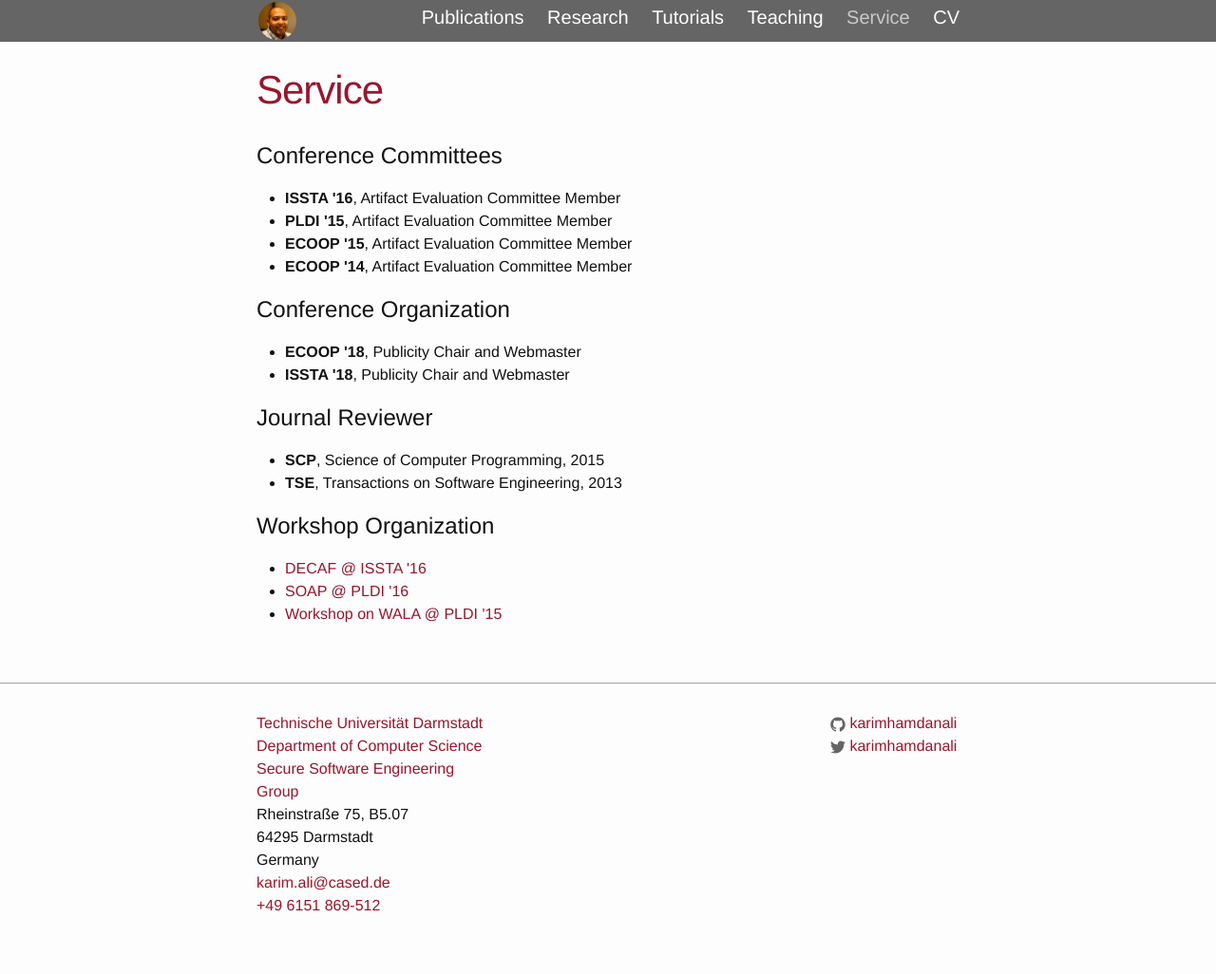
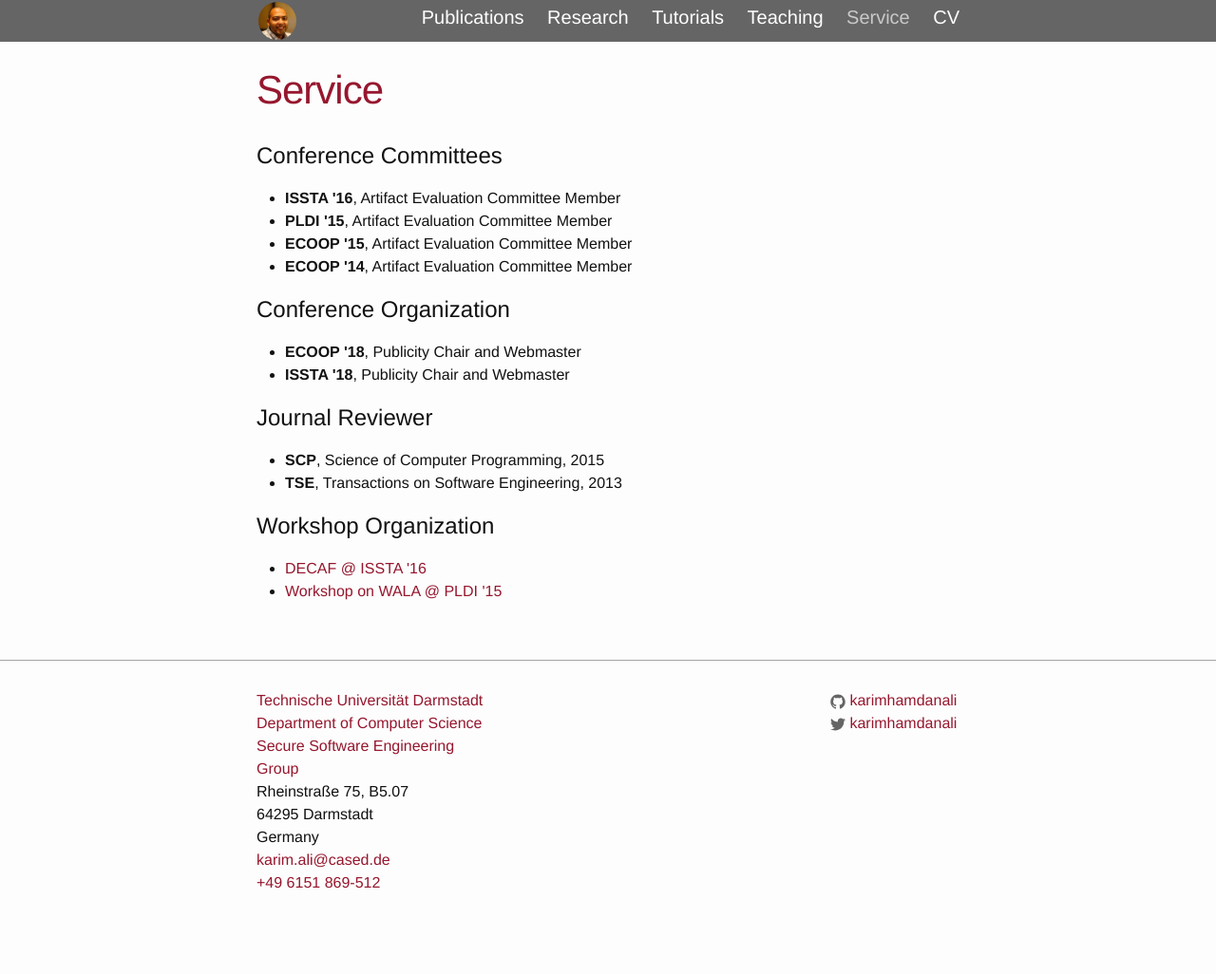
Before and after one commit to karimhamdanali/karimhamdanali.github.io, a Jekyll site: the page built from nav/service.md, in a window 1280 px wide. Shown: the whole page at 95% size. Built offline with Jekyll 4.4.1, drawn with Linux system fonts in a browser that asks for light colours; after the commit the page ends 1002 px from its top, so only the background shows below that.

Commit message:
removed SOAP from service

```diff
--- a/nav/service.md
+++ b/nav/service.md
@@ -23,8 +23,6 @@ group: service
 
 # Workshop Organization #
 * <a href="{{ "/decaf" | prepend: site.baseurl }}">DECAF @ ISSTA &#39;16</a>
-* [SOAP @ PLDI &#39;16][soap]
 * [Workshop on WALA @ PLDI &#39;15][wow]
 
 [wow]: http://researcher.watson.ibm.com/researcher/view_group.php?id=5750
-[soap]: http://conf.researchr.org/track/pldi-2016/SOAP-2016-papers
```
